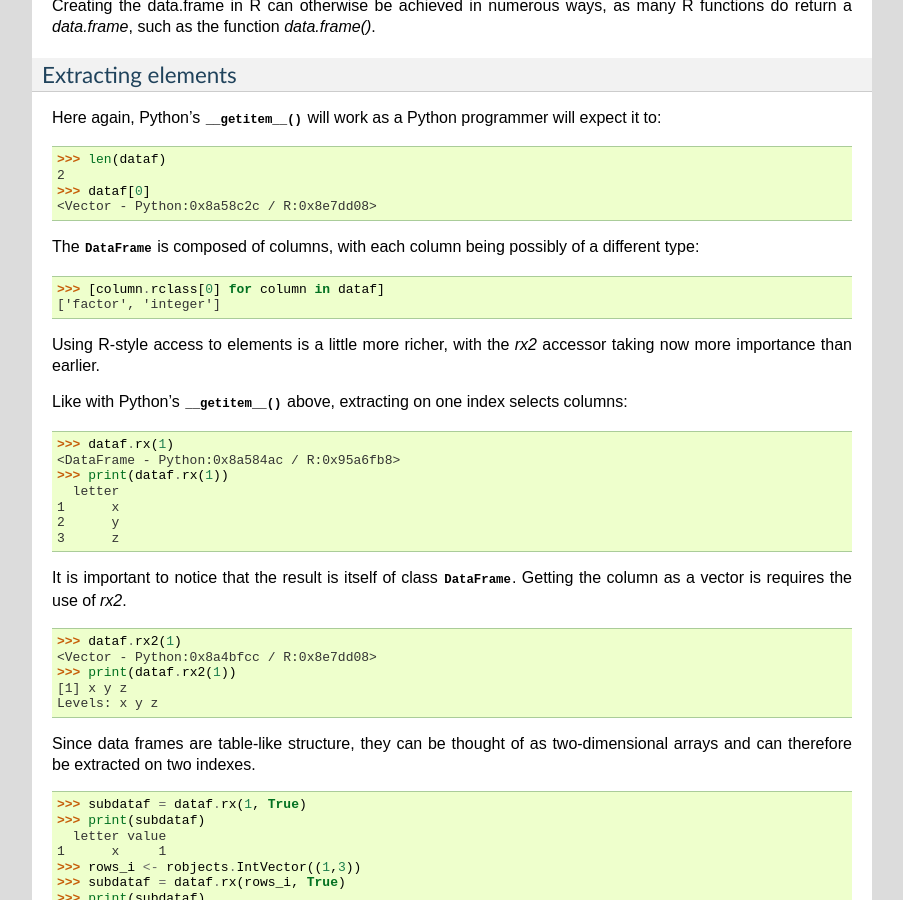
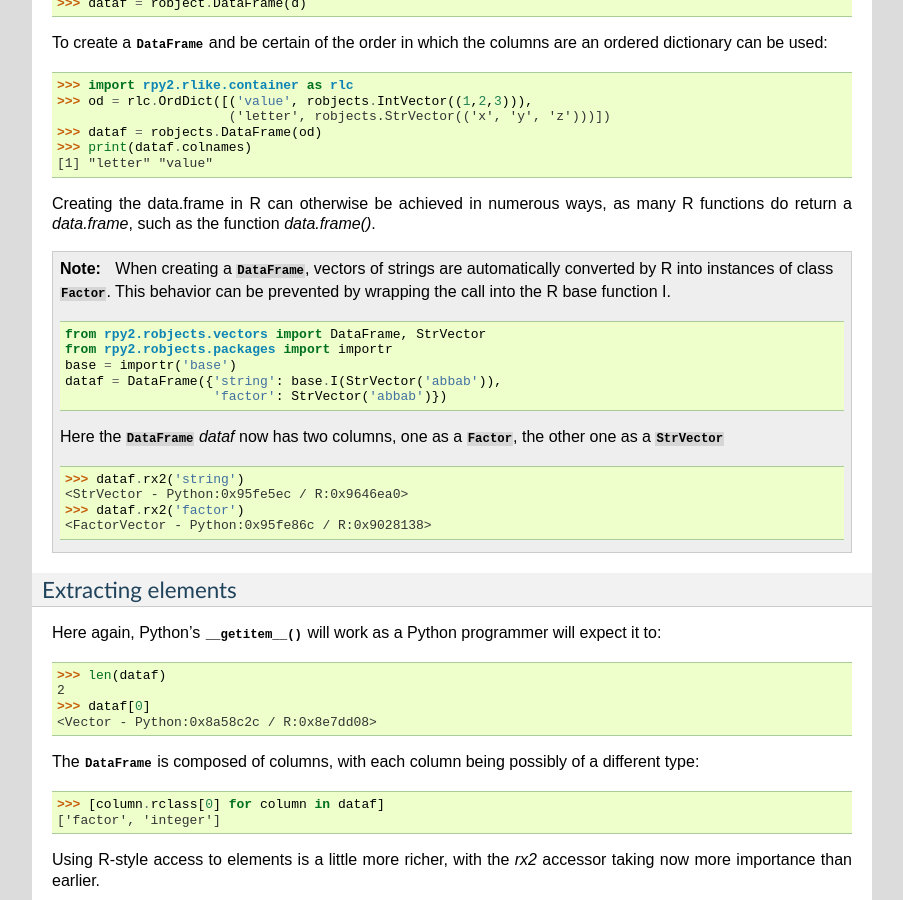
Before and after one commit to rpy2/rpy2, a Sphinx documentation site: the page built from doc/source/vector.rst, in a window 1280 px wide and 900 px high, scrolled down 8332 px. Shown: the whole window, without its empty margins (198-1101 px from the left). Built offline with Sphinx 7.4.7, drawn with Linux system fonts in a browser that asks for light colours; formulas are drawn with MathJax 3; some of the changed text lies outside the part shown.

Commit message:
Added notes about the creation of a DataFrame turning StrVector columns into Factor (see thread on the mailing list).
Added note about subsetting a while row or column in a matrix

--HG--
branch : version_2.2.x

```diff
--- a/doc/source/vector.rst
+++ b/doc/source/vector.rst
@@ -462,6 +462,19 @@ be extracted according to two indexes:
 [1] 7
 
 
+Extracting a whole row, or column can be achieved by replacing an index number
+by `True` or `False`
+
+Extract the first column:
+
+>>> print(m.rx(True, 1))
+
+Extract the second row:
+
+>>> print(m.rx(2, True))
+
+
+
 .. _robjects-dataframes:
 
 :class:`DataFrame`
@@ -542,6 +555,30 @@ Creating the data.frame in R can otherwise be achieved in numerous ways,
 as many R functions do return a `data.frame`, such as the
 function `data.frame()`.
 
+.. note::
+
+   When creating a :class:`DataFrame`, vectors of strings are automatically
+   converted by R into instances of class :class:`Factor`. This behavior
+   can be prevented by wrapping the call into the R base function I.
+
+   .. code-block:: python
+
+      from rpy2.robjects.vectors import DataFrame, StrVector
+      from rpy2.robjects.packages import importr
+      base = importr('base')
+      dataf = DataFrame({'string': base.I(StrVector('abbab')),
+                         'factor': StrVector('abbab')})
+
+   Here the :class:`DataFrame` `dataf` now has two columns, one as
+   a :class:`Factor`, the other one as a :class:`StrVector`
+
+   >>> dataf.rx2('string')
+   <StrVector - Python:0x95fe5ec / R:0x9646ea0>
+   >>> dataf.rx2('factor')
+   <FactorVector - Python:0x95fe86c / R:0x9028138>
+
+
+
 Extracting elements
 ^^^^^^^^^^^^^^^^^^^
 
```
